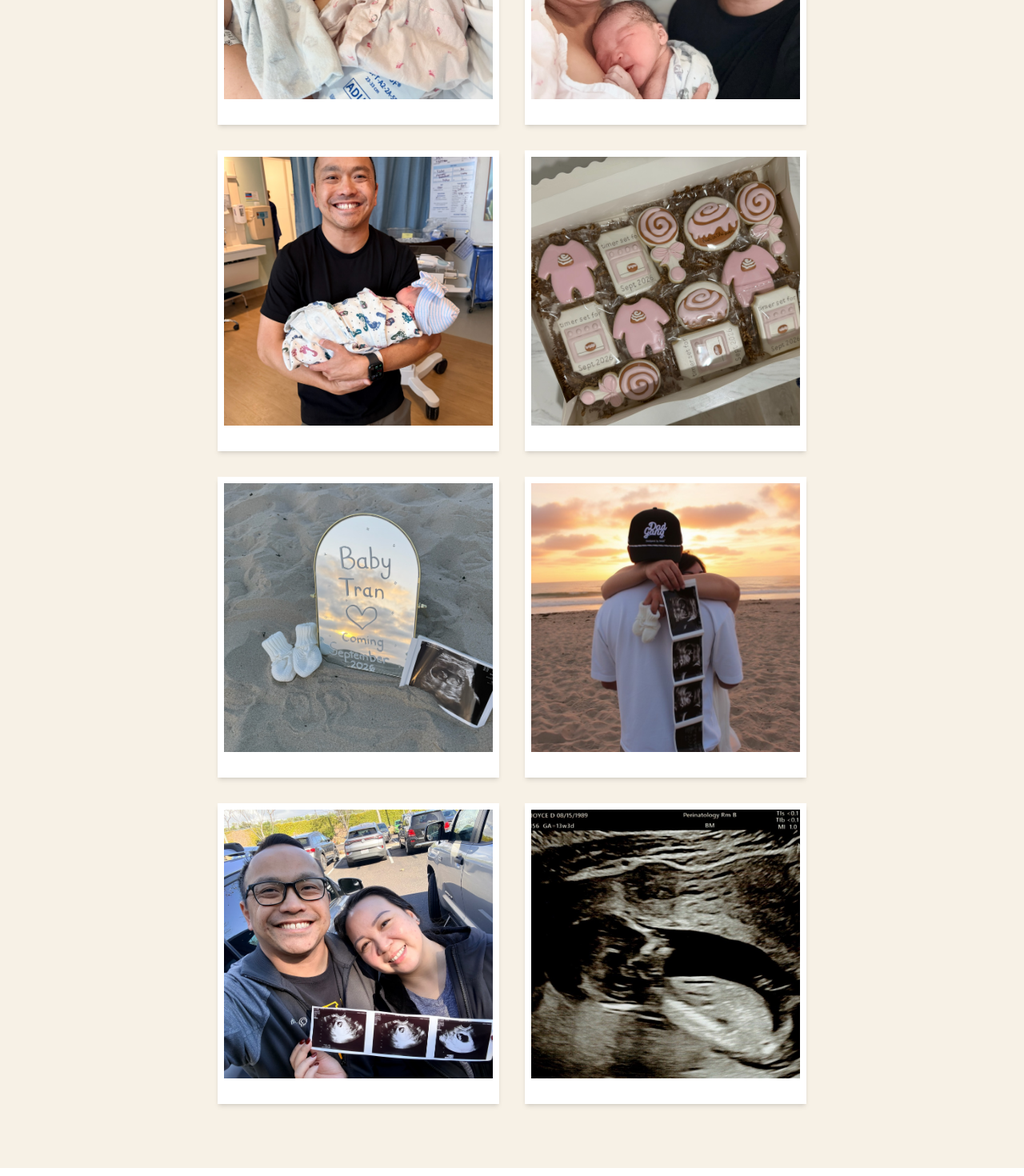
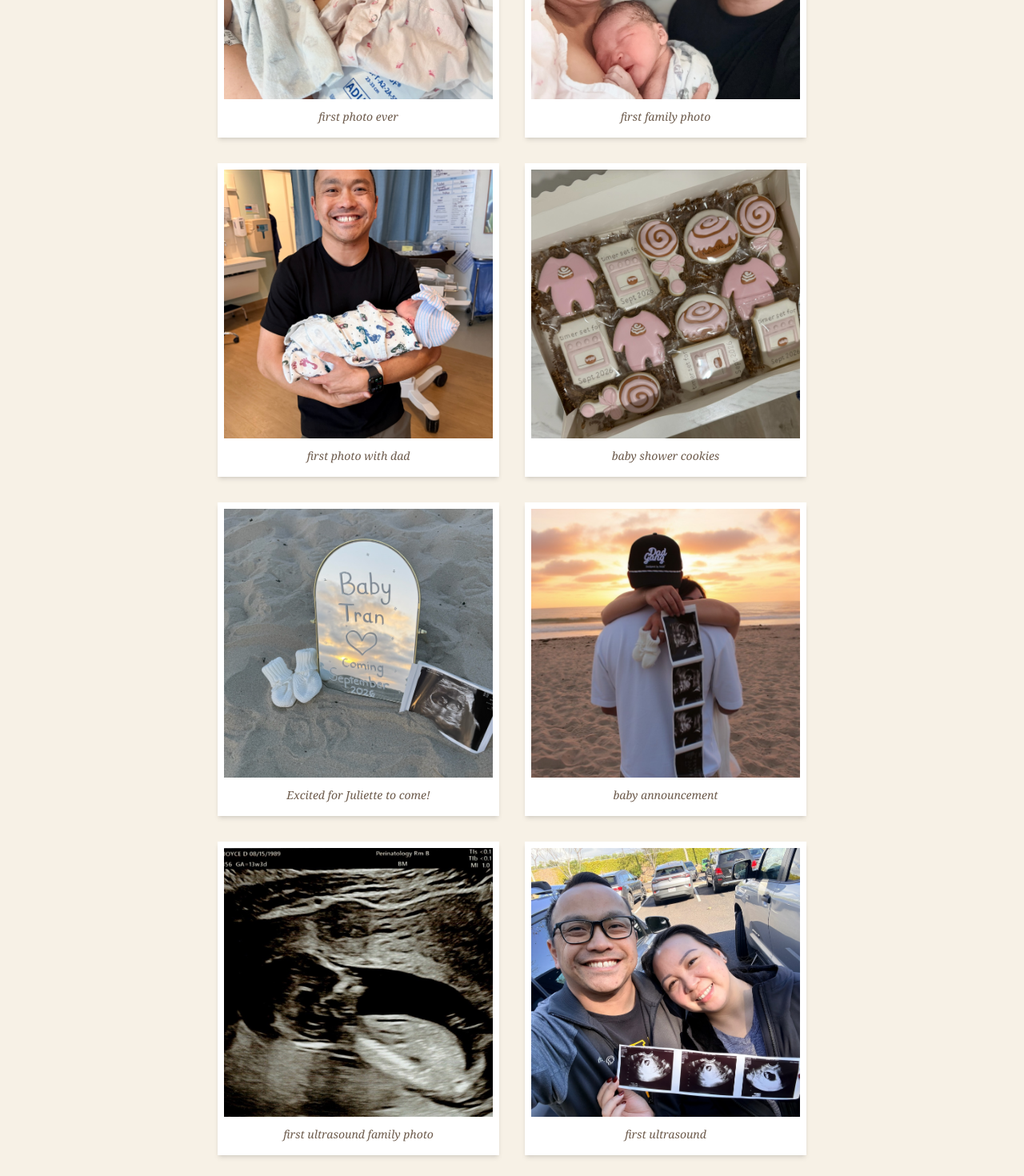
Before and after one commit to matthewhaotran/juliettetran, a Next.js app: page / in a window 1280 px wide. Shown: the part 440-1910 px from the top of the page at 80% size. Built offline with nearby package versions, Linux system fonts and the light colour scheme.

Commit message:
Add captions to home page photos
Caption each gallery photo and reorder the ultrasound photos to match.

```diff
--- a/app/page.tsx
+++ b/app/page.tsx
@@ -3,14 +3,14 @@ import Link from "next/link";
 
 export default function Home() {
   const photos = [
-    { src: "/newborn_mom_cuddle.jpeg", alt: "Mom cuddling newborn" },
-    { src: "/newborn_family_selfie.jpeg", alt: "Mom, dad, and newborn" },
-    { src: "/newborn_dad_holding.jpeg", alt: "Dad holding newborn" },
-    { src: "/announcement_cookies.jpeg", alt: "Announcement with cookies" },
-    { src: "/beach_announcement.jpeg", alt: "Beach announcement" },
-    { src: "/beach_announcement_dad_gang.jpeg", alt: "Beach announcement - dad gang" },
-    { src: "/first_ultrasound.jpeg", alt: "First ultrasound" },
-    { src: "/ultrasound.jpeg", alt: "Ultrasound" },
+    { src: "/newborn_mom_cuddle.jpeg", caption: "first photo ever" },
+    { src: "/newborn_family_selfie.jpeg", caption: "first family photo" },
+    { src: "/newborn_dad_holding.jpeg", caption: "first photo with dad" },
+    { src: "/announcement_cookies.jpeg", caption: "baby shower cookies" },
+    { src: "/beach_announcement.jpeg", caption: "Excited for Juliette to come!" },
+    { src: "/beach_announcement_dad_gang.jpeg", caption: "baby announcement" },
+    { src: "/ultrasound.jpeg", caption: "first ultrasound family photo" },
+    { src: "/first_ultrasound.jpeg", caption: "first ultrasound" },
   ];
 
   return (
@@ -29,18 +29,18 @@ export default function Home() {
 
         <div className="grid grid-cols-2 gap-6 sm:gap-8">
           {photos.map((photo) => (
-            <div
-              key={photo.src}
-              className="bg-white p-2 pb-8 shadow-md"
-            >
+            <figure key={photo.src} className="bg-white p-2 pb-4 shadow-md">
               <Image
                 src={photo.src}
-                alt={photo.alt}
+                alt={photo.caption}
                 width={400}
                 height={400}
                 className="w-full h-auto aspect-square object-cover"
               />
-            </div>
+              <figcaption className="mt-3 text-center font-serif italic text-sm text-[#6d5b4c]">
+                {photo.caption}
+              </figcaption>
+            </figure>
           ))}
         </div>
       </main>
```
